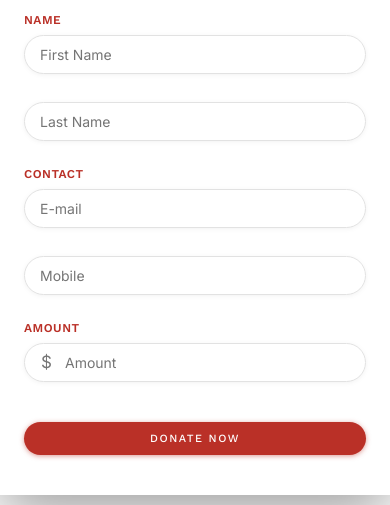
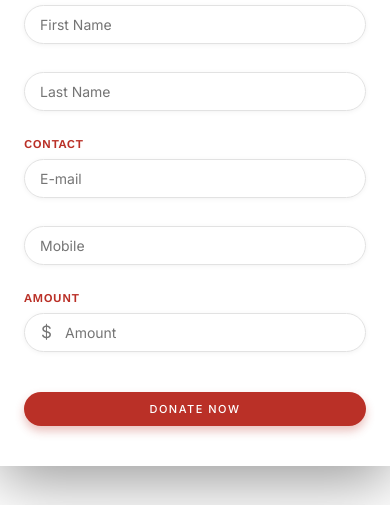
Before and after one commit to christoph-fer/blm_fix, a plain HTML site: page index.html in a window 390 px wide. Shown: the part 685-1190 px from the top of the page. Drawn offline with nearby package versions, Linux system fonts and the light colour scheme; a script that the page names is missing.

Commit message:
fixed button shadow and text

```diff
--- a/index.css
+++ b/index.css
@@ -165,7 +165,7 @@ input[type="button" i] {
 input[type="button"] {
   -webkit-appearance: none !important;
   appearance: none !important;
-  font-family: "Inter", sans-serif;
+  font-family: "Inter", sans-serif !important;
   font-size: 11px;
   font-weight: 500;
   background-color: #ba3027;
@@ -691,6 +691,9 @@ ul {
 }
 
 @media only screen and (max-width: 640px) {
+  .section1content {
+    grid-gap: 20px;
+  }
   .section6 > img {
     margin-left: 30px;
   }
```
Also changed, not shown: index.html (+2 -2 lines).
